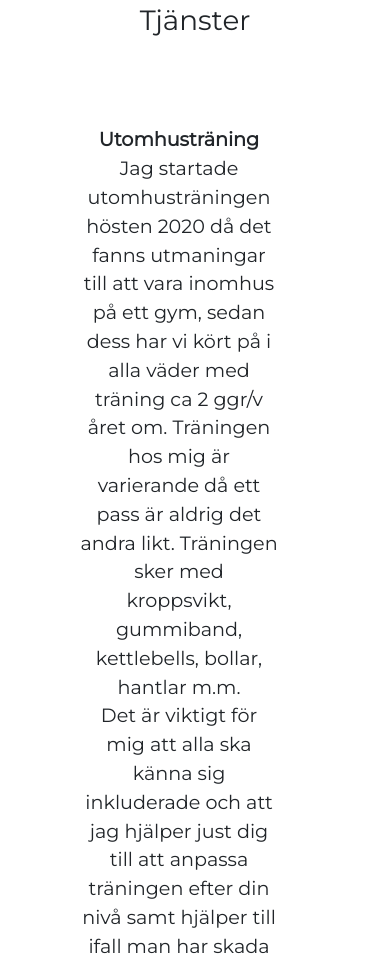
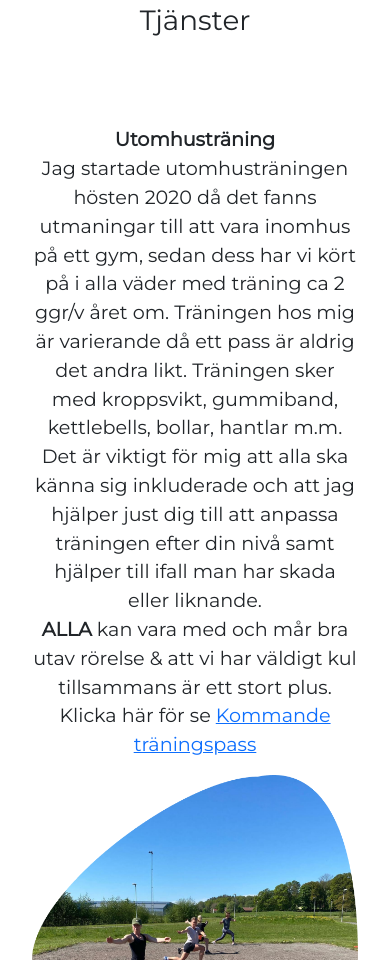
Before and after one commit to JannieBackman/examensarbete, a React (Create React App) app: page / in a window 390 px wide. Shown: the part 1040-2000 px from the top of the page. Built offline with nearby package versions, Linux system fonts and the light colour scheme; a web font is replaced by a local one.

Commit message:
rm padding in mobile

```diff
--- a/src/components/Products.css
+++ b/src/components/Products.css
@@ -42,12 +42,19 @@
 }
 
 @media (max-width: 1000px) {
+  .products-container {
+    padding: 0 2rem;
+  }
+
   .pt,
   .outdoor {
     flex-direction: column;
+    width: 100%;
   }
+
   .pt p,
   .outdoor p {
     text-align: center;
+    padding: 0;
   }
 }
```
